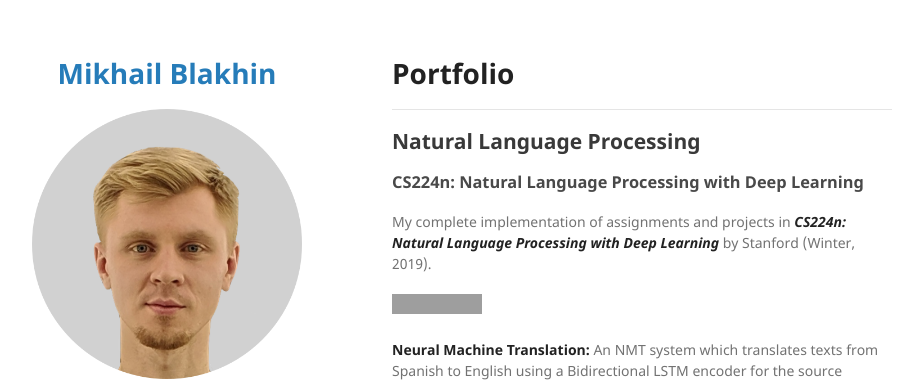
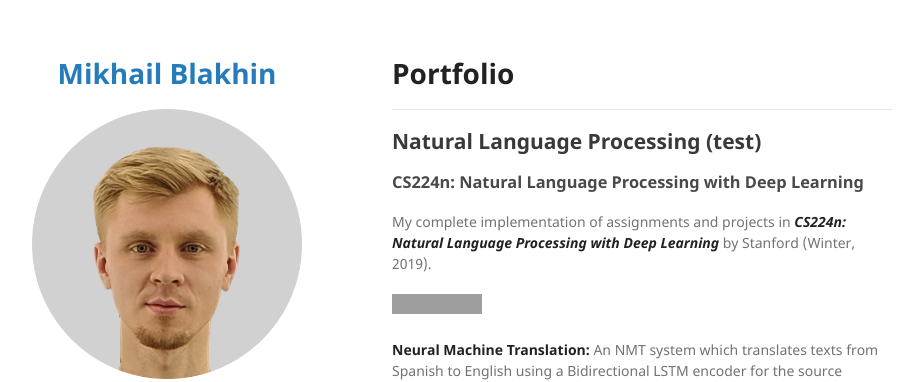
Before and after one commit to dsintheocean/dsintheocean.github.io, a Jekyll site: the page built from index.md, in a window 1280 px wide and 900 px high. Shown: the top 382 px of the window, without its empty margins (178-1086 px from the left). Built offline with Jekyll 4.4.1, drawn with Linux system fonts in a browser that asks for light colours; our own code applies the rules of GitHub Pages for plain Markdown files; grey boxes are pictures that could not be loaded.

Commit message:
Update index.md

```diff
--- a/index.md
+++ b/index.md
@@ -1,6 +1,6 @@
 # Portfolio
 ---
-## Natural Language Processing
+## Natural Language Processing (test)
 
 ### CS224n: Natural Language Processing with Deep Learning
 
```
